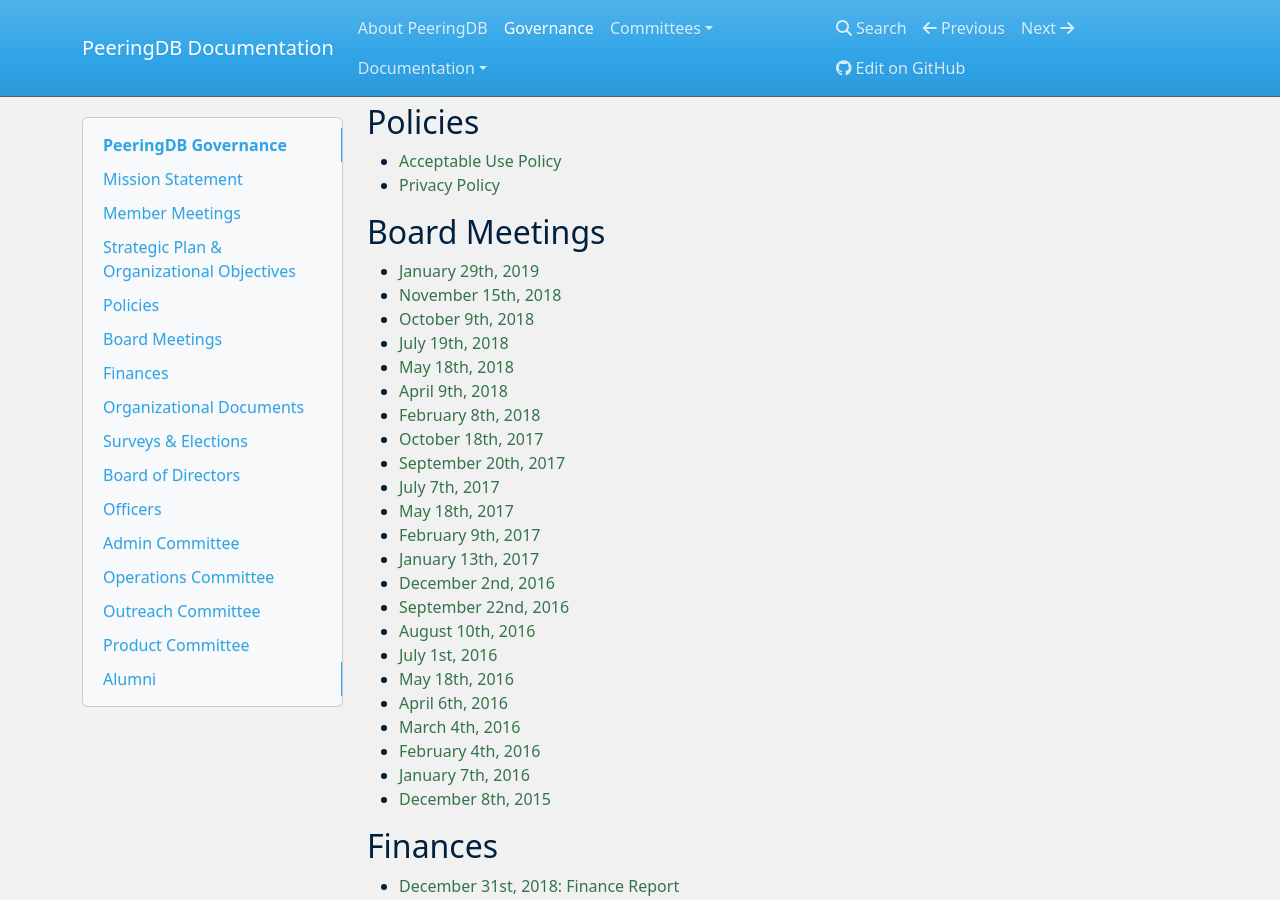
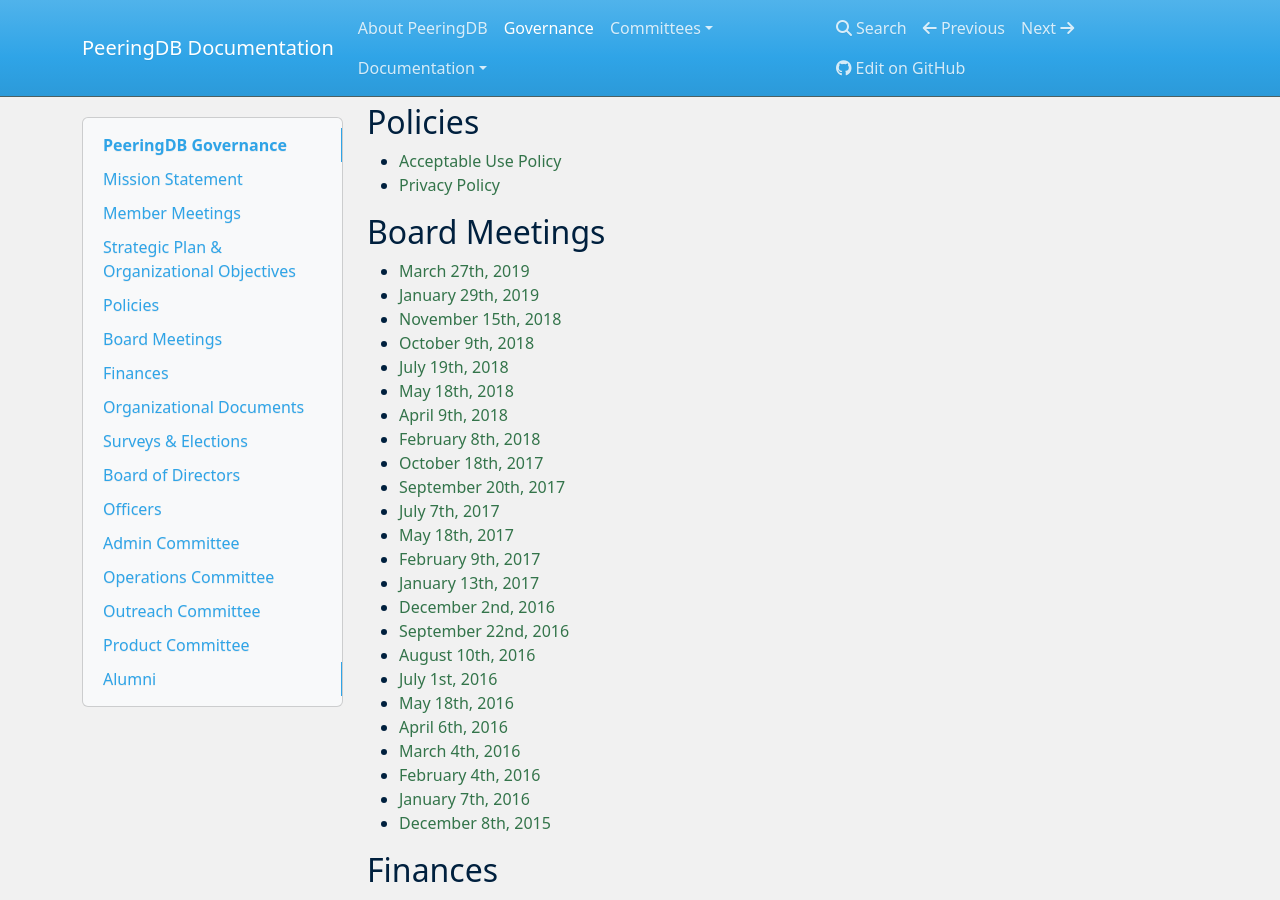
Before and after one commit to peeringdb/docs, an MkDocs documentation site: the page built from docs/gov.md, in a window 1280 px wide and 900 px high, scrolled down 452 px. Built offline with MkDocs 1.6.1, drawn with Linux system fonts in a browser that asks for light colours; nearby versions of some CDN libraries.

Commit message:
Board meeting.

```diff
--- a/docs/gov.md
+++ b/docs/gov.md
@@ -23,6 +23,7 @@
 
 ## Board Meetings
 
+- [March 27th, 2019](gov/legaldocs/2019-03-27_PeeringDB_Board_Minutes.pdf)
 - [January 29th, 2019](gov/legaldocs/2019-01-29_PeeringDB_Board_Minutes.pdf)
 - [November 15th, 2018](gov/legaldocs/2018-11-15_PeeringDB_Board_Minutes.pdf)
 - [October 9th, 2018](gov/legaldocs/2018-10-09_PeeringDB_Board_Minutes.pdf)
```
Also changed, not shown: 2 other files.
